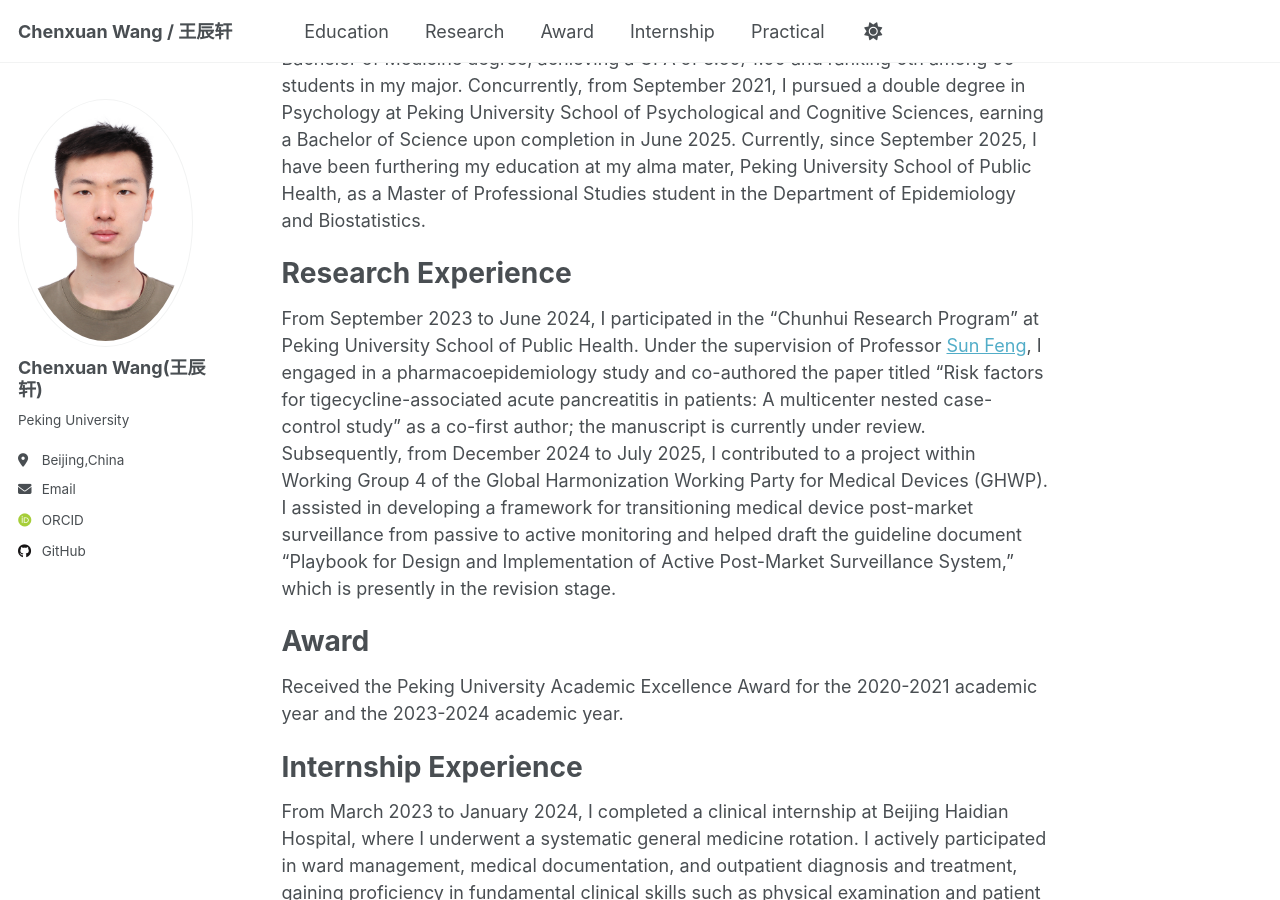
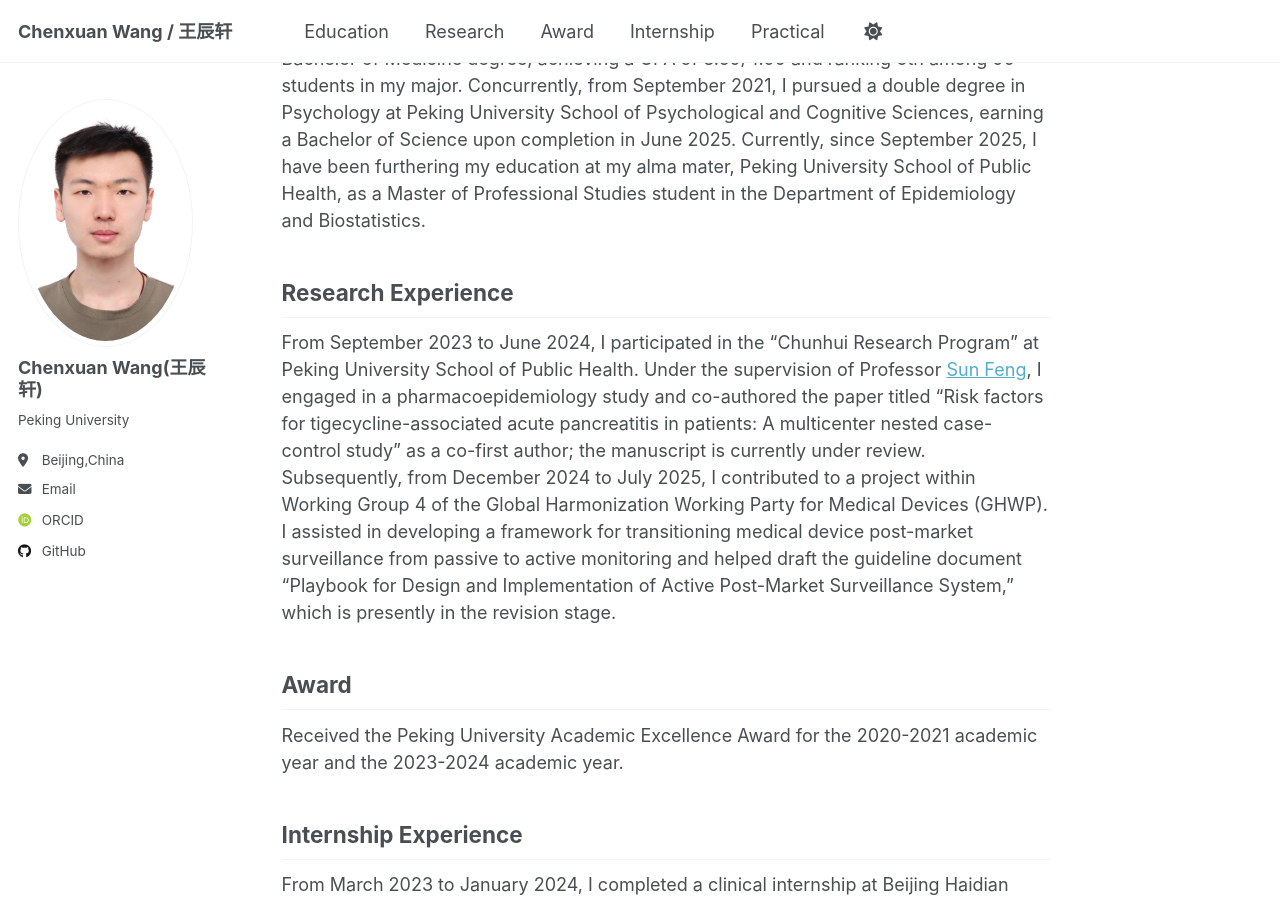
Before and after one commit to Wangcx0124/Wangcx0124.github.io, a Jekyll site: the page built from _pages/about.md, in a window 1280 px wide and 900 px high, scrolled down 354 px. Built offline with Jekyll 4.4.1, drawn with Linux system fonts in a browser that asks for light colours; some web fonts are replaced; a script that is not in the unit is left out.

```diff
--- a/_pages/about.md
+++ b/_pages/about.md
@@ -12,20 +12,16 @@ I am a first-year MPH student in the Department of Epidemiology and Biostatistic
 <h2 id="education">Educational Background</h2>
 I commenced my undergraduate studies at Peking University School of Public Health in September 2020, where I majored in Preventive Medicine. I graduated in June 2025 with a Bachelor of Medicine degree, achieving a GPA of 3.69/4.00 and ranking 6th among 90 students in my major. Concurrently, from September 2021, I pursued a double degree in Psychology at Peking University School of Psychological and Cognitive Sciences, earning a Bachelor of Science upon completion in June 2025. Currently, since September 2025, I have been furthering my education at my alma mater, Peking University School of Public Health, as a Master of Professional Studies student in the Department of Epidemiology and Biostatistics.
 
-Research Experience
-======
+<h2 id="research">Research Experience</h2>
 From September 2023 to June 2024, I participated in the "Chunhui Research Program" at Peking University School of Public Health. Under the supervision of Professor [Sun Feng](https://sph.pku.edu.cn/info/1182/3600.htm), I engaged in a pharmacoepidemiology study and co-authored the paper titled "Risk factors for tigecycline-associated acute pancreatitis in patients: A multicenter nested case-control study" as a co-first author; the manuscript is currently under review. Subsequently, from December 2024 to July 2025, I contributed to a project within Working Group 4 of the Global Harmonization Working Party for Medical Devices (GHWP). I assisted in developing a framework for transitioning medical device post-market surveillance from passive to active monitoring and helped draft the guideline document "Playbook for Design and Implementation of Active Post-Market Surveillance System," which is presently in the revision stage.
 
-Award
-======
+<h2 id="award">Award</h2>
 Received the Peking University Academic Excellence Award for the 2020-2021 academic year and the 2023-2024 academic year.
 
-Internship Experience
-======
+<h2 id="internship">Internship Experience</h2>
 From March 2023 to January 2024, I completed a clinical internship at Beijing Haidian Hospital, where I underwent a systematic general medicine rotation. I actively participated in ward management, medical documentation, and outpatient diagnosis and treatment, gaining proficiency in fundamental clinical skills such as physical examination and patient history taking. Subsequently, from June to September 2024, I interned at the Haidian District Center for Disease Control and Prevention, primarily assigned to the Emergency Response Department. During which, I became familiar with disease surveillance and prevention workflows and acquired practical experience in outbreak emergency response and epidemiological investigation reporting.
 
-Practical Experience
-======
+<h2 id="practical">Practical Experience</h2>
 Participated in the Peking University School of Public Health summer ideological and political practice activity in Shanghai and Jiaxing, Zhejiang from June to July 2021. Served as a member of the Sports Department in the School of Public Health Student Union from September 2020 to June 2022, assisting in organizing a series of cultural and sports activities, including fun sports meets and Spring Festival couplet-writing events during winter vacation. Engaged in on-site work for a large-scale randomized controlled trial on cardiovascular diseases in Yinzhou District, Ningbo, Zhejiang from July to September 2025.
 
 You can find my Chinese CV here: [Chenxuan Wang's Curriculum Vitae](../assets/Curriculum Vitae.pdf).
```
